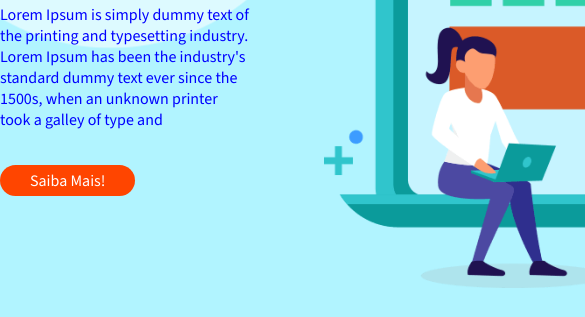
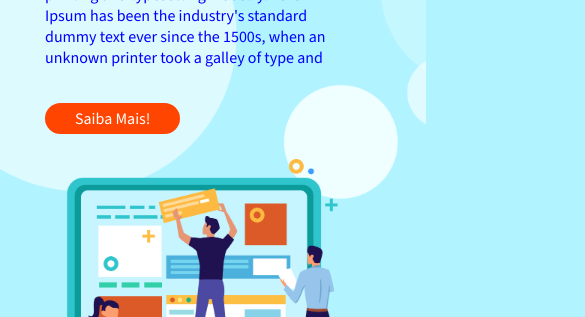
Before and after one commit to old-dreamer/Construindo-um-site---Aula-Troquatte, a plain HTML site: page index.html in a window 390 px wide. Shown: the part 451-768 px from the top of the page, 585 px wide, since content can reach past the window. Drawn offline with nearby package versions, Linux system fonts and the light colour scheme.

Commit message:
Ajustando Css Responsivo

```diff
--- /dev/null
+++ b/assets/css/bootstrap.css
@@ -0,0 +1,31 @@
+/* RESET do CSS */
+* {
+    margin: 0;
+    padding: 0;
+    border: 0;
+    font-size: 100%;
+    font: inherit;
+    vertical-align: baseline;
+    text-decoration: none;  /* retirou o sublinhado do menu */
+    font-family: "Source Sans 3", sans-serif;
+    font-weight: 300;
+    list-style: none;   /* Retirou as bolinhas do menu */
+}
+
+.container {
+    width: 1024px;
+    margin: 30px auto;    /* colocou 30px em cima e embaixo. Essa class container entrou no header e no main */
+    display: flex;
+    flex-direction: column; /* aqui ele criou uma section dentro do header e fez comando header section { */
+}
+
+body {
+    background-image: url("../images/bolha-background.png");
+    background-repeat: no-repeat;
+    background-position: left;
+}
+
+.row {
+    display: flex;
+    flex-direction: row;
+}
--- /dev/null
+++ b/assets/css/responsive-background.css
@@ -0,0 +1,35 @@
+@media ( max-width: 1900px) {
+    body {
+        background-size: 880px;
+    }
+}
+
+@media (max-width: 1700px) {
+    body {
+        background-size: 800px;
+    }
+}
+
+@media (max-width: 1550px) {
+    body {
+        background-size: 700px;
+    }
+}
+
+@media (max-width: 1350px) {
+    body {
+        background-size: 620px;
+    }
+}
+
+@media (max-width: 1200px) {
+    body {
+        background-size: 580px;
+    }
+}
+
+@media (max-width: 1100px) {
+    body {
+        background-position-x: -100px;
+    }
+}
--- /dev/null
+++ b/assets/css/responsive-elements.css
@@ -0,0 +1,59 @@
+@media (max-width: 1150px) {
+    .container {
+        width: 950px;
+    }
+}
+
+@media (max-width: 1024px) {
+    .container {
+        width: 850px;
+    }
+
+    .sobre-web-design figcaption img {
+        width: 600px;
+    }
+}
+
+@media (max-width: 915px) {
+    body {
+        background-position: left top;
+        background-color: #b1f4ff;
+    }
+    .container {
+        width: 600px;
+    }
+
+    .row {
+        flex-direction: column;
+    }
+
+    header nav {
+        margin: 20px 0;
+    }
+
+    .sobre-web-design article {
+        width: 100%;
+    }
+
+    .sobre-web-design figcaption img {
+        width: 100%;
+        margin: 30px 0 0 0;
+    }
+
+    footer .row {
+        flex-direction: row;
+        justify-content: center;
+    }
+}
+
+@media (max-width: 730px) {
+    .container {
+        width: 400px;
+    }
+}
+
+@media (max-width: 540px) {
+    .container {
+        width: 300px;
+    }
+}
--- a/assets/css/style.css
+++ b/assets/css/style.css
@@ -6,35 +6,6 @@
 @import './buttons.css';
 @import './main.css';
 @import './footer.css';
-
-/* RESET do CSS */
-* {
-    margin: 0;
-    padding: 0;
-    border: 0;
-    font-size: 100%;
-    font: inherit;
-    vertical-align: baseline;
-    text-decoration: none;  /* retirou o sublinhado do menu */
-    font-family: "Source Sans 3", sans-serif;
-    font-weight: 300;
-    list-style: none;   /* Retirou as bolinhas do menu */
-}
-
-.container {
-    width: 1024px;
-    margin: 30px auto;    /* colocou 30px em cima e embaixo. Essa class container entrou no header e no main */
-    display: flex;
-    flex-direction: column; /* aqui ele criou uma section dentro do header e fez comando header section { */
-}
-
-body {
-    background-image: url("../images/bolha-background.png");
-    background-repeat: no-repeat;
-    background-position: left;
-}
-
-.row {
-    display: flex;
-    flex-direction: row;
-}
+@import './responsive-background.css';
+@import './bootstrap.css';
+@import './responsive-elements.css';
```
